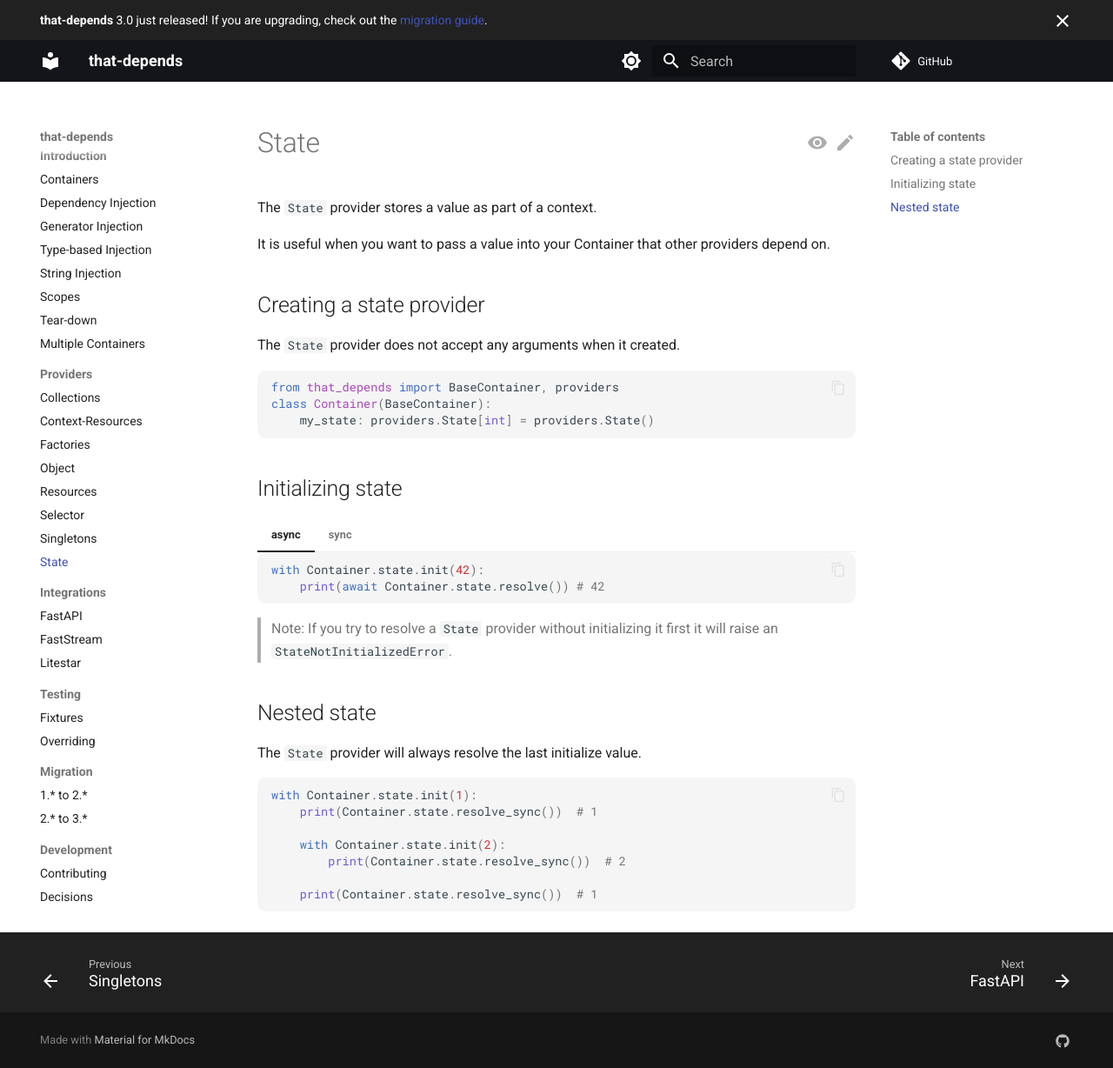
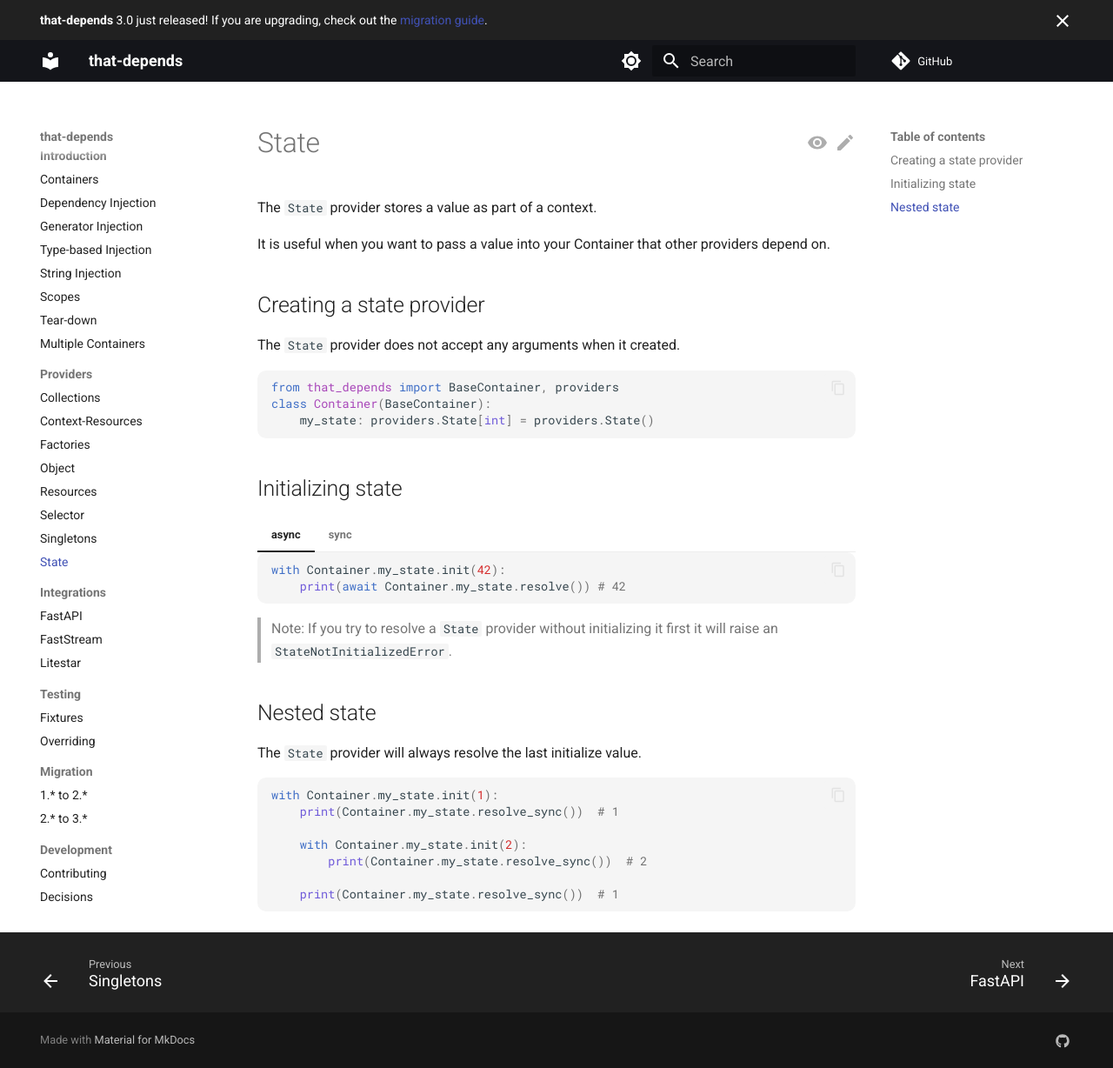
Before and after one commit to modern-python/that-depends, an MkDocs documentation site: the page built from docs/providers/state.md, in a window 1280 px wide and 1228 px high. Shown: the whole window at 87% size. Built offline with MkDocs 1.6.1 and Material for MkDocs 9.7.7, drawn with Linux system fonts in a browser that asks for light colours; comment, search, counter and statistics services are not loaded.

Commit message:
Fixed documentation.

````diff
--- a/docs/providers/state.md
+++ b/docs/providers/state.md
@@ -19,15 +19,15 @@ class Container(BaseContainer):
 === "async"
     ```python
 
-    with Container.state.init(42):
-        print(await Container.state.resolve()) # 42
+    with Container.my_state.init(42):
+        print(await Container.my_state.resolve()) # 42
 
     ```
 
 === "sync"
     ```python
-    with Container.state.init(42):
-        print(Container.state.resolve_sync()) # 42
+    with Container.my_state.init(42):
+        print(Container.my_state.resolve_sync()) # 42
 
     ```
 
@@ -39,11 +39,11 @@ class Container(BaseContainer):
 The `State` provider will always resolve the last initialize value.
 
 ```python
-with Container.state.init(1):
-    print(Container.state.resolve_sync())  # 1
+with Container.my_state.init(1):
+    print(Container.my_state.resolve_sync())  # 1
 
-    with Container.state.init(2):
-        print(Container.state.resolve_sync())  # 2
+    with Container.my_state.init(2):
+        print(Container.my_state.resolve_sync())  # 2
 
-    print(Container.state.resolve_sync())  # 1
+    print(Container.my_state.resolve_sync())  # 1
 ```
````
